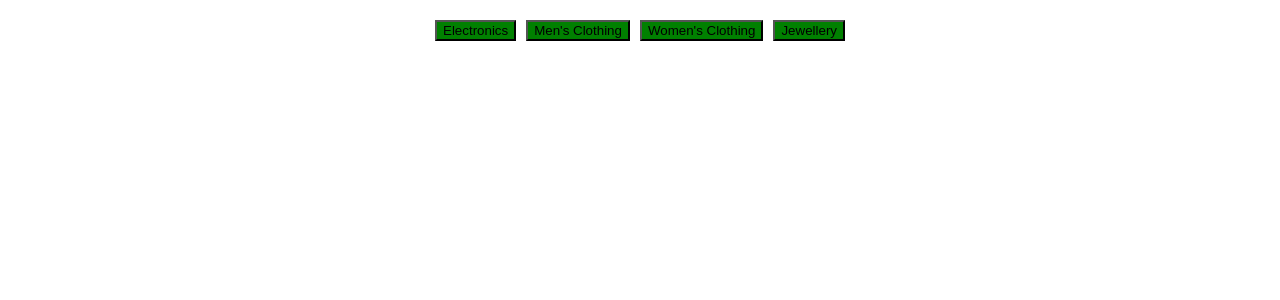
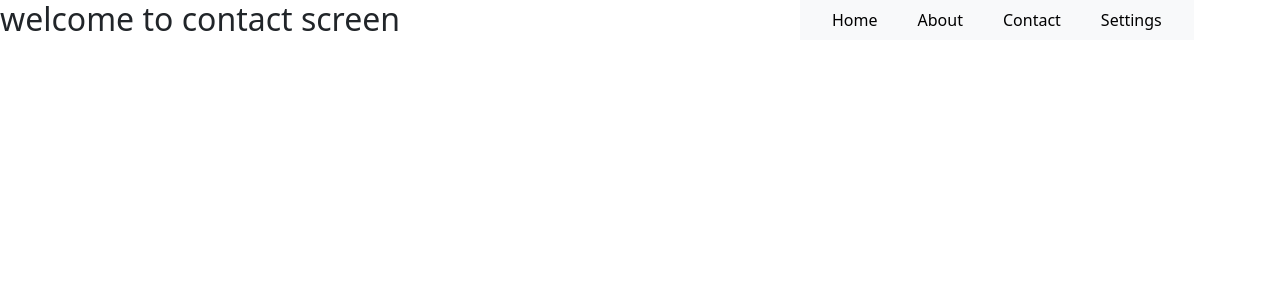
Before and after one commit to srinukk/react_class1, a React (Create React App) app: page /contact in a window 1280 px wide. Shown: the top 300 px of the page. Built offline with nearby package versions, Linux system fonts and the light colour scheme.

Commit message:
static routing in react

```diff
--- a/package.json
+++ b/package.json
@@ -7,8 +7,11 @@
     "@testing-library/react": "^13.4.0",
     "@testing-library/user-event": "^13.5.0",
     "axios": "^1.7.2",
+    "bootstrap": "^5.3.3",
     "react": "^18.3.1",
+    "react-bootstrap": "^2.10.2",
     "react-dom": "^18.3.1",
+    "react-router-dom": "^6.23.1",
     "react-scripts": "5.0.1",
     "web-vitals": "^2.1.4"
   },
--- a/src/App.js
+++ b/src/App.js
@@ -6,7 +6,9 @@
 // import Controlledform from "./components/form/controlled"
 // import Itemslist from "./components/items/itemlist"
 // import Itemslist from "./components/items/itemlist"
-import Useeffect3 from "./components/useeffect/useeffect1"
+// import { Navbar } from "react-bootstrap"
+import Navigationstack from "./navigation/navigation-stack"
+// import Useeffect3 from "./components/useeffect/useeffect1"
 // import Useeffect3 from "./components/useeffect/useeffect1"
 // import UseEffect2 from "./components/useeffect/useffect"
 // import Uncontrolledform from "./components/form/uncontrolled"
@@ -23,7 +25,8 @@ const Hello = ()=>{
 return(
   <>
 
-<Useeffect3/>
+
+<Navigationstack/>
 
 
   </>
--- /dev/null
+++ b/src/components/navbar/navbar.js
@@ -0,0 +1,49 @@
+import { Link } from "react-router-dom"
+
+
+
+
+const Barcomponent = () =>{
+    const linkstyle = {
+        textDecoration:"none",
+        padding:20,
+        color:"black"
+
+    }
+    const navstyle = {
+        position:"fixed",
+        marginLeft:800
+    }
+    return(
+        <>
+        <nav style={navstyle} className="navbar navbar-expand-sm bg-light navbar-light">
+  <div className="container-fluid">
+    <ul className="navbar-nav">
+      <li className="nav-item">
+
+       <Link style={linkstyle} to={"/"}>Home</Link>
+      </li>
+      <li className="nav-item">
+
+      <Link style={linkstyle} to={"/about"} >About</Link>
+
+      </li>
+      <li className="nav-item">
+      <Link style={linkstyle} to={"/contact"}>Contact</Link>
+
+
+      </li>
+      <li className="nav-item">
+
+      <Link style={linkstyle} to={"/settings"}>Settings</Link>
+
+      </li>
+    </ul>
+  </div>
+</nav>
+
+        </>
+
+    )
+}
+export default Barcomponent
--- a/src/index.js
+++ b/src/index.js
@@ -3,6 +3,9 @@ import ReactDOM from 'react-dom/client';
 import './index.css';
 import Hello from './App.js';
 import reportWebVitals from './reportWebVitals';
+import 'bootstrap/dist/css/bootstrap.min.css';
+
+
 
 const root = ReactDOM.createRoot(document.getElementById('root'));
 root.render(
--- /dev/null
+++ b/src/navigation/navigation-stack.js
@@ -0,0 +1,23 @@
+import { BrowserRouter, Route, Routes } from "react-router-dom";
+import HomeScreen from "../screens/homescreen";
+import AboutScreen from "../screens/aboutscreen";
+import ContactScreen from "../screens/contactscreen";
+import SettingScreen from "../screens/settingscreen";
+import Invalidscreen from "../screens/invalidscreen";
+
+
+
+function Navigationstack (){
+    return <BrowserRouter>
+    <Routes>
+        <Route path="/" Component={HomeScreen}/>
+        <Route path="/about" Component={AboutScreen}/>
+        <Route path="/contact" Component={ContactScreen}/>
+        <Route path="/settings" Component={SettingScreen}/>
+        <Route path="*" Component={Invalidscreen}/>
+
+    </Routes>
+
+    </BrowserRouter>
+}
+export default Navigationstack
--- /dev/null
+++ b/src/screens/aboutscreen.js
@@ -0,0 +1,12 @@
+import Barcomponent from "../components/navbar/navbar"
+
+
+const AboutScreen = () =>{
+    return(
+        <>
+        <Barcomponent/>
+        <h2>welcome to about s screen</h2>
+        </>
+    )
+}
+export default AboutScreen
--- /dev/null
+++ b/src/screens/contactscreen.js
@@ -0,0 +1,15 @@
+import Barcomponent from "../components/navbar/navbar"
+
+
+
+
+
+const ContactScreen = () =>{
+    return(
+        <>
+        <Barcomponent/>
+        <h2>welcome to contact screen</h2>
+        </>
+    )
+}
+export default ContactScreen
--- /dev/null
+++ b/src/screens/homescreen.js
@@ -0,0 +1,14 @@
+import Itemslist from "../components/items/itemlist"
+import Barcomponent from "../components/navbar/navbar"
+
+
+
+const HomeScreen = () =>{
+    return(
+        <>
+        <Barcomponent/>
+        <Itemslist/>
+        </>
+    )
+}
+export default HomeScreen
--- /dev/null
+++ b/src/screens/invalidscreen.js
@@ -0,0 +1,19 @@
+import { useNavigate } from "react-router-dom"
+import ButtonComponent from "../components/button/button"
+
+
+
+const Invalidscreen = () =>{
+    const navigate= useNavigate()
+    const invalid = () =>{
+        navigate("/")
+
+    }
+    return(
+        <>
+        <h1>404 not found</h1>
+    <ButtonComponent text="back to home" onSmash={invalid}/>
+        </>
+    )
+}
+export default Invalidscreen
--- /dev/null
+++ b/src/screens/settingscreen.js
@@ -0,0 +1,14 @@
+import Barcomponent from "../components/navbar/navbar"
+
+
+
+
+const SettingScreen = () =>{
+    return(
+        <>
+        <Barcomponent/>
+        <h2>welcome to Setting screen</h2>
+        </>
+    )
+}
+export default SettingScreen
```
Also changed, not shown: 1 other file (tests, documents, lock files or other folders).
